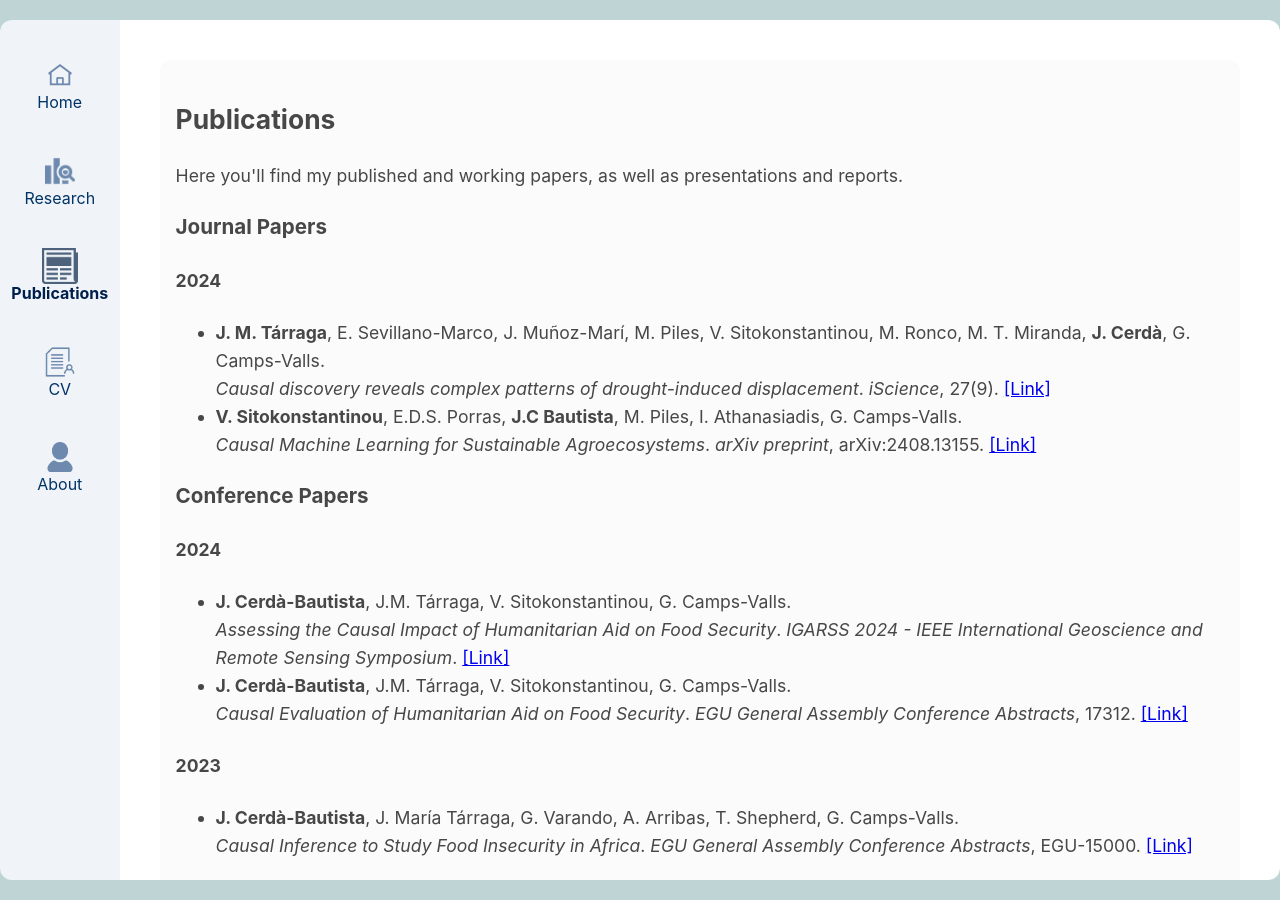
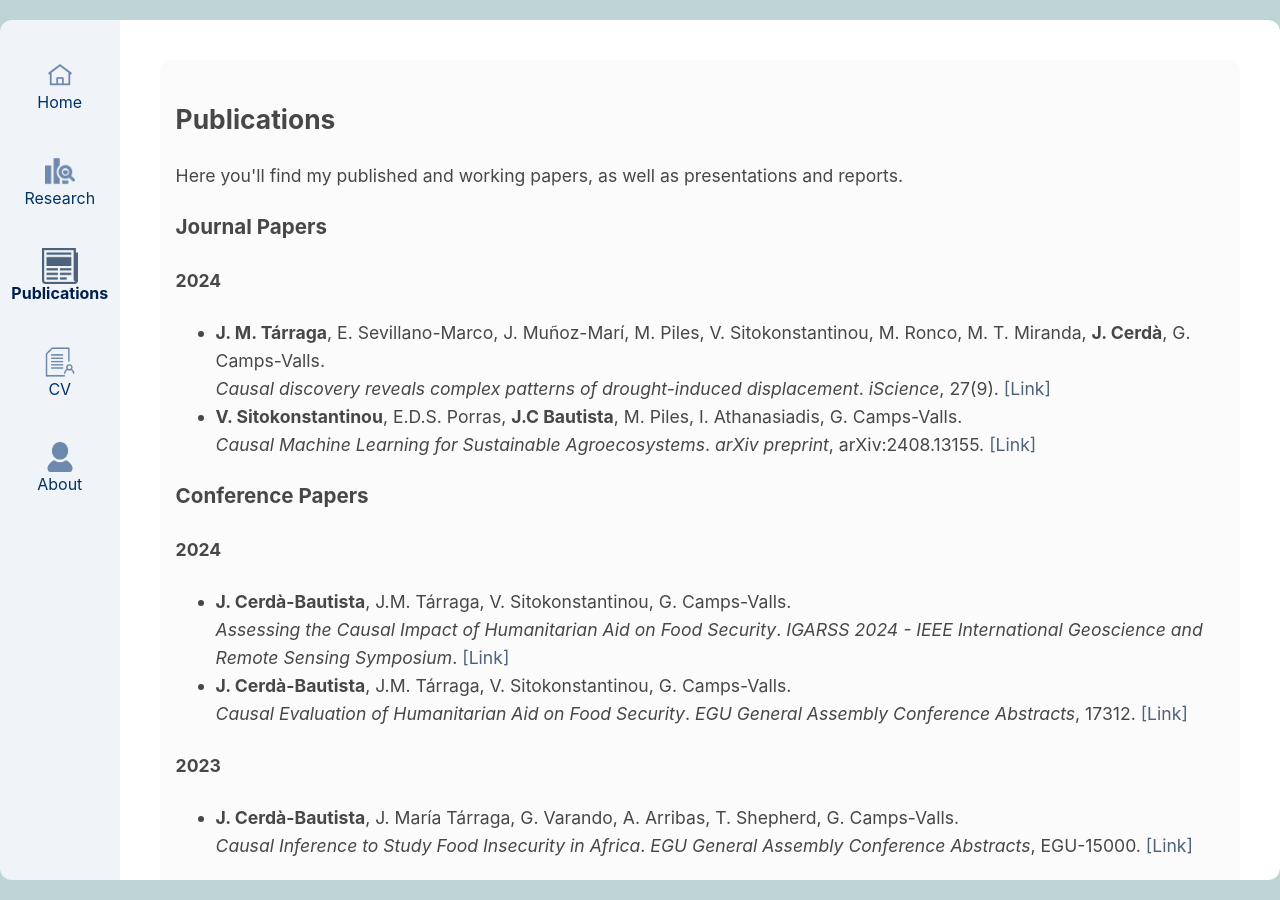
Before and after one commit to jordicbau/jordicbau.github.io, a Jekyll site: the page built from publications.md, in a window 1280 px wide. Built offline with Jekyll 4.4.1, drawn with Linux system fonts in a browser that asks for light colours.

Commit message:
Update style.css

```diff
--- a/assets/css/style.css
+++ b/assets/css/style.css
@@ -229,3 +229,13 @@ nav a:hover {
   flex: 1;
   min-width: 200px;
 }
+
+.publication-link {
+  color: #4e627c;
+  text-decoration: none;
+}
+
+.publication-link:hover {
+  color: #4e627c;
+  font-weight: bold;
+}
```
